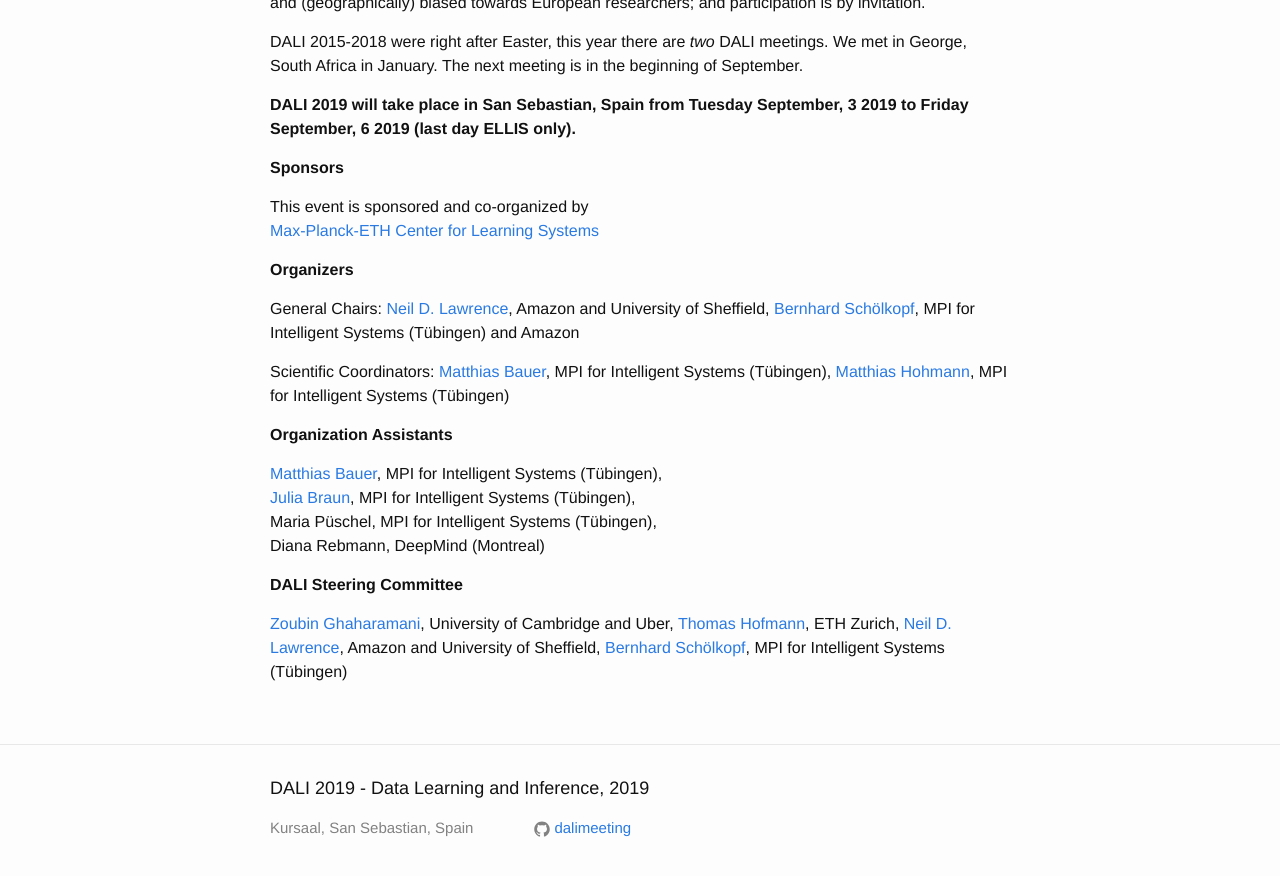
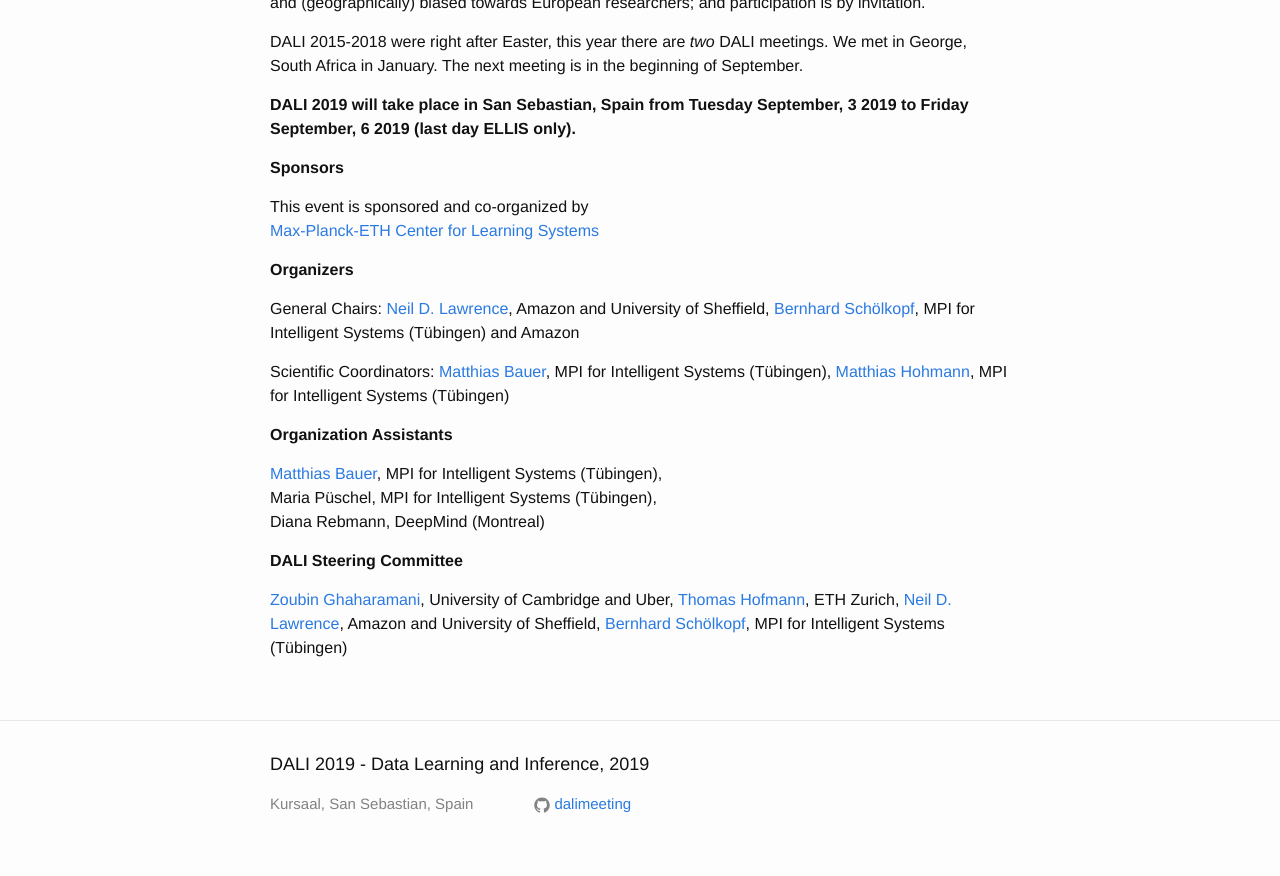
Before and after one commit to dalimeeting/dalimeeting.github.io, a Jekyll site: the page built from index.html, in a window 1280 px wide and 900 px high, scrolled down 663 px. Shown: the top 876 px of the window. Built offline with Jekyll 4.4.1, drawn with Linux system fonts in a browser that asks for light colours.

Commit message:
removed julia from homepage

```diff
--- a/_config.yml
+++ b/_config.yml
@@ -43,10 +43,6 @@
   - given: Matthias
     family: Bauer
     url: https://ei.is.tuebingen.mpg.de/person/bauer
-    institute: MPI for Intelligent Systems (Tübingen)
-  - given: Julia
-    family: Braun
-    url: "https://www.is.mpg.de/person/jbraun"
     institute: MPI for Intelligent Systems (Tübingen)
   - given: Maria
     family: Püschel
```
